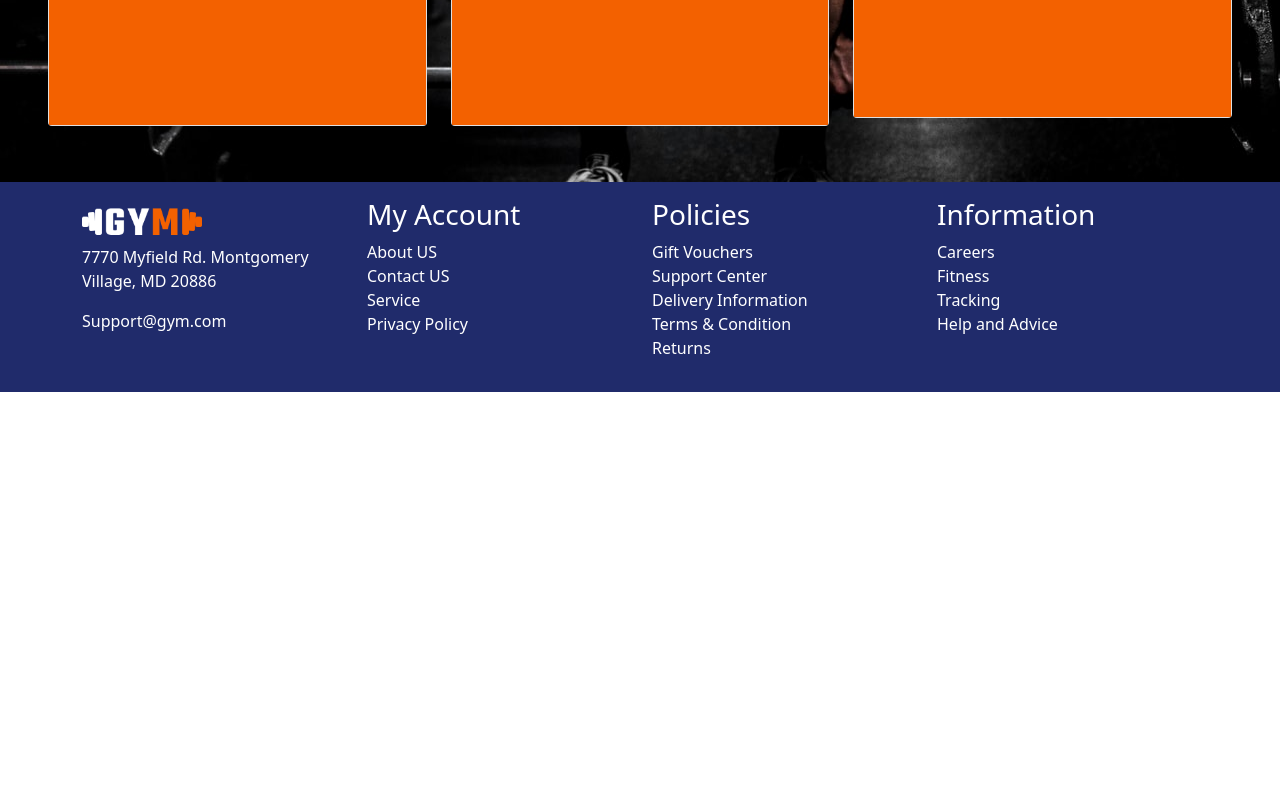
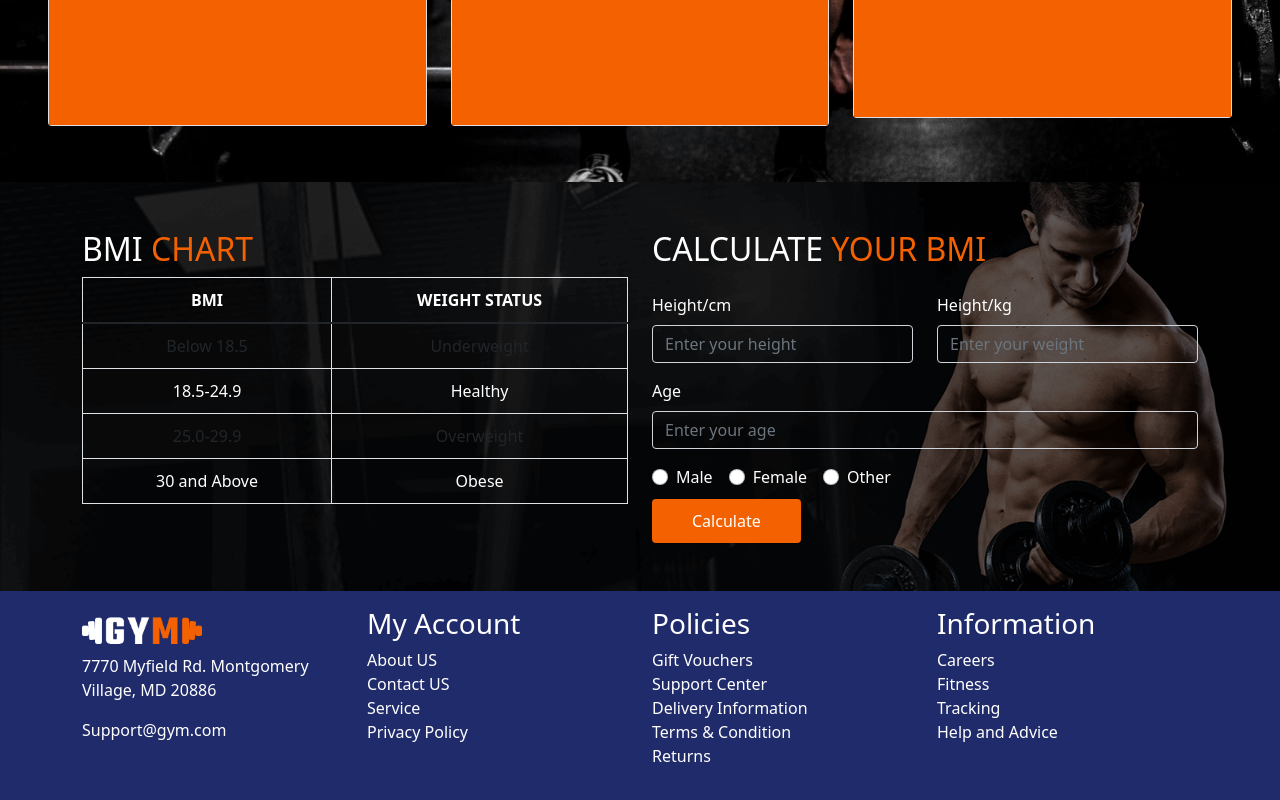
Before and after one commit to Jahid0178/GYM, a React (Create React App) app: page / in a window 1280 px wide. Shown: the part 2579-3379 px from the top of the page. Before the commit the page ends 2971 px from the top, so only its background shows below. Built offline with nearby package versions, Linux system fonts and the light colour scheme; no server answers.

Commit message:
added bmi chart

```diff
--- /dev/null
+++ b/src/components/BmiChart/BmiChart.css
@@ -0,0 +1,29 @@
+.bmi-container {
+  width: 100%;
+  background: url(../../images/bmi-bg.png) no-repeat center;
+  background-size: cover;
+}
+
+.bmi-header {
+  color: #F36100;
+}
+
+th,
+td {
+  padding: 10px !important;
+}
+
+tr td {
+  color: #fff;
+}
+
+.calculate-btn {
+  background-color: #F36100;
+  border: none;
+  padding: 10px 40px;
+  transition: 0.5s;
+}
+
+.calculate-btn:hover {
+  background-color: #C41330;
+}
--- /dev/null
+++ b/src/components/BmiChart/BmiChart.js
@@ -0,0 +1,112 @@
+import React from "react";
+import { Col, Container, Form, Row, Table, Button } from "react-bootstrap";
+import "./BmiChart.css";
+
+const BmiChart = () => {
+  return (
+    <div className="bmi-container py-5">
+      <Container>
+        <Row>
+          <Col lg={6} md={12} sm={12}>
+            <h2 className="text-white">
+              BMI <span className="bmi-header">CHART</span>
+            </h2>
+            <Table className="text-center" striped bordered hover size="sm">
+              <thead className="text-white">
+                <tr>
+                  <th>BMI</th>
+                  <th>WEIGHT STATUS</th>
+                </tr>
+              </thead>
+              <tbody>
+                <tr>
+                  <td>Below 18.5</td>
+                  <td>Underweight</td>
+                </tr>
+                <tr>
+                  <td>18.5-24.9</td>
+                  <td>Healthy</td>
+                </tr>
+                <tr>
+                  <td>25.0-29.9</td>
+                  <td>Overweight</td>
+                </tr>
+                <tr>
+                  <td>30 and Above</td>
+                  <td>Obese</td>
+                </tr>
+              </tbody>
+            </Table>
+          </Col>
+          <Col lg={6} md={12} sm={12}>
+            <h2 className="text-white">
+              CALCULATE <span className="bmi-header">YOUR BMI</span>
+            </h2>
+            <Form>
+              <Row className="mb-3 mt-4">
+                <Form.Group as={Col} controlId="formGridText">
+                  <Form.Label className="text-white">Height/cm</Form.Label>
+                  <Form.Control
+                    type="text"
+                    className="bg-transparent text-white"
+                    placeholder="Enter your height"
+                  />
+                </Form.Group>
+
+                <Form.Group as={Col} controlId="formGridText">
+                  <Form.Label className="text-white">Height/kg</Form.Label>
+                  <Form.Control
+                    type="text"
+                    className="bg-transparent text-white"
+                    placeholder="Enter your weight"
+                  />
+                </Form.Group>
+              </Row>
+
+              <Form.Group as={Col} className="mb-3" controlId="formGridAge">
+                <Form.Label className="text-white">Age</Form.Label>
+                <Form.Control
+                  className="bg-transparent text-white"
+                  placeholder="Enter your age"
+                />
+              </Form.Group>
+
+              <Form.Group className="mb-2">
+                <Form.Check
+                  inline
+                  type="radio"
+                  aria-label="radio 1"
+                  name="gender"
+                  label="Male"
+                  className="text-white"
+                />
+                <Form.Check
+                  inline
+                  type="radio"
+                  aria-label="radio 1"
+                  name="gender"
+                  label="Female"
+                  className="text-white"
+                />
+                <Form.Check
+                  inline
+                  type="radio"
+                  aria-label="radio 1"
+                  name="gender"
+                  label="Other"
+                  className="text-white"
+                />
+              </Form.Group>
+
+              <Button className="btn calculate-btn" type="submit">
+                Calculate
+              </Button>
+            </Form>
+          </Col>
+        </Row>
+      </Container>
+    </div>
+  );
+};
+
+export default BmiChart;
--- a/src/pages/Home/Home.js
+++ b/src/pages/Home/Home.js
@@ -1,6 +1,7 @@
 import React from "react";
 import Banner from "../../components/Banner/Banner";
 import Benefits from "../../components/Benefits/Benefits";
+import BmiChart from "../../components/BmiChart/BmiChart";
 import Pricing from "../../components/Pricing/Pricing";
 import WhatIOffer from "../../components/WhatIOffer/WhatIOffer";
 
@@ -13,6 +14,7 @@ const Home = () => {
       <WhatIOffer></WhatIOffer>
       <Benefits></Benefits>
       <Pricing></Pricing>
+      <BmiChart></BmiChart>
     </div>
   );
 };
```
Also changed, not shown: src/images/bmi-bg.png (added).
